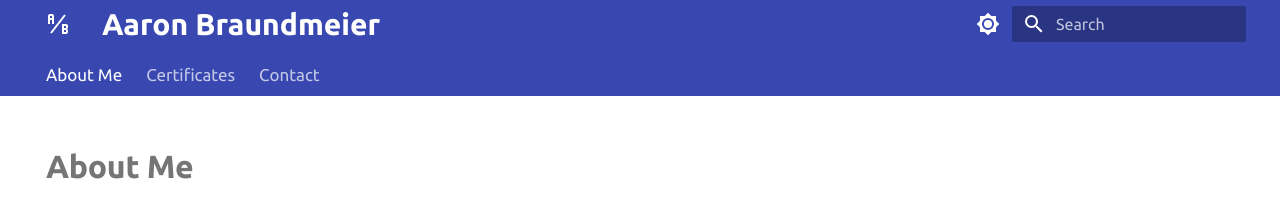
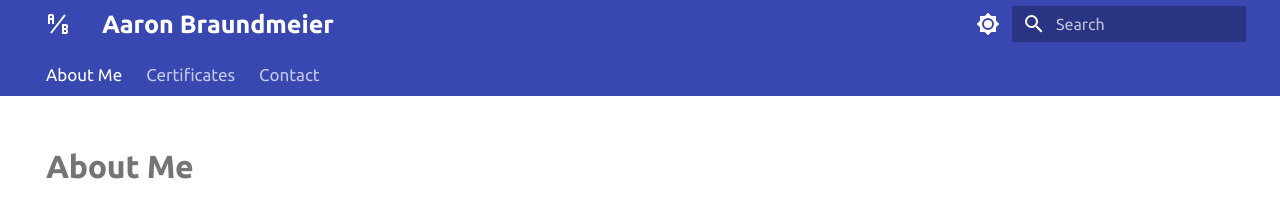
Before and after one commit to Braundo/braundmeier-site, an MkDocs documentation site: the page built from docs/index.md, in a window 1280 px wide. Shown: the top 201 px of the page. Built offline with MkDocs 1.6.1 and Material for MkDocs 9.7.7, drawn with Linux system fonts in a browser that asks for light colours.

Commit message:
styling changes

```diff
--- a/docs/stylesheets/extra.css
+++ b/docs/stylesheets/extra.css
@@ -135,7 +135,7 @@ align-items: center !important;
 }
 
 .md-ellipsis {
-  font-size: 30px !important;
+  font-size: 25px !important;
 }
 
 .md-tabs__link {
```
Also changed, not shown: site/stylesheets/extra.css, 1 other file.
